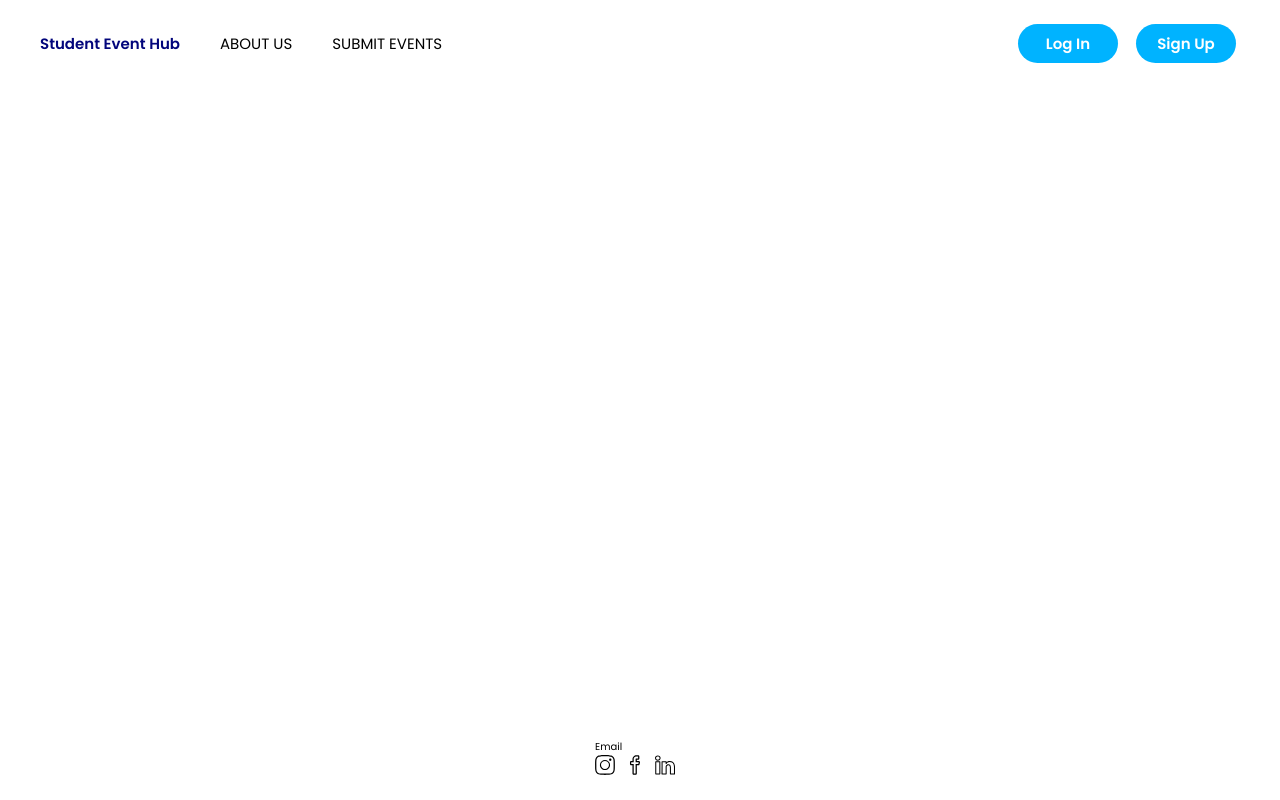
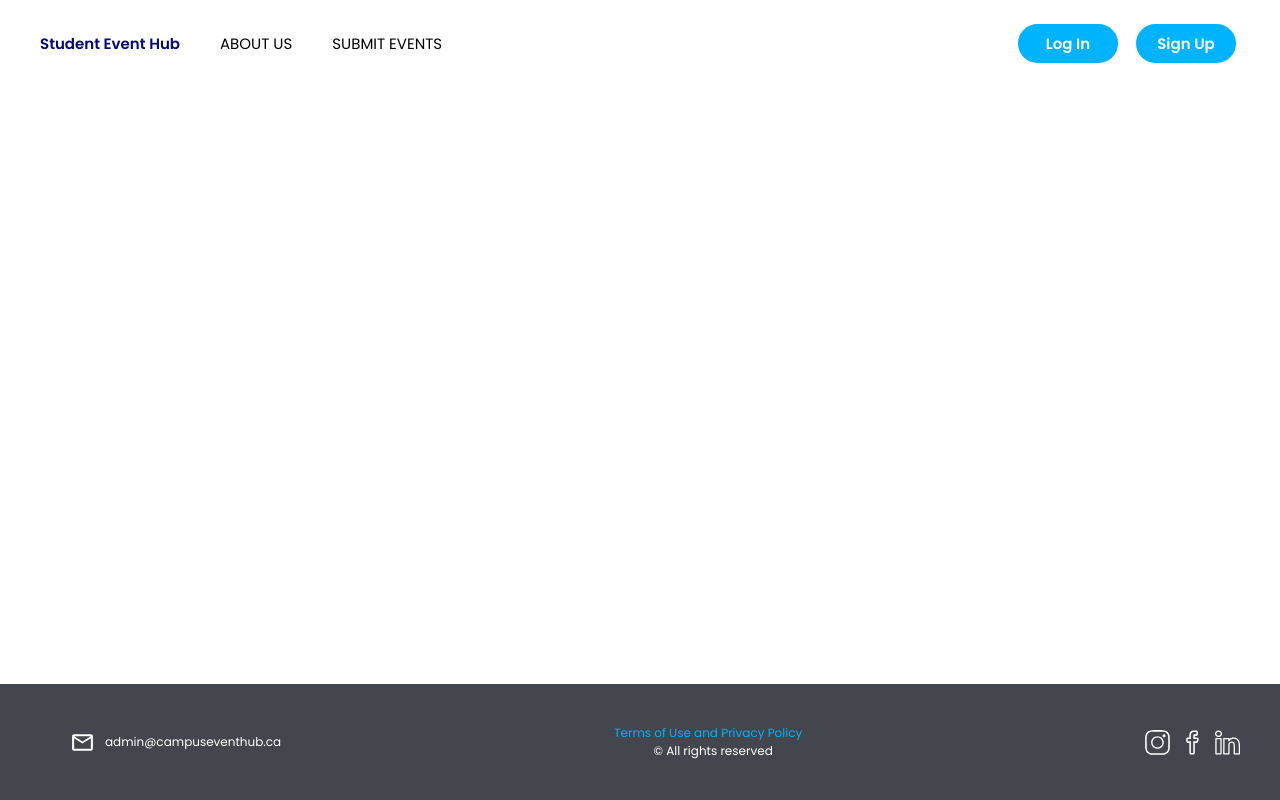
Before and after one commit to mystudentwellbeing/Campus-Event-Hub, a React (Vite) app in the folder frontend/: page /signup in a window 1280 px wide. Built offline with nearby package versions, Linux system fonts and the light colour scheme.

Commit message:
Add footer and media query for footer

```diff
--- a/frontend/src/index.css
+++ b/frontend/src/index.css
@@ -7,7 +7,7 @@
   --red: #dc1717;
   --white: #ffffff;
   --grey1: #f5f5f5;
-  --grey2: #D9D8D8
+  --grey2: #d9d8d8;
   --grey3: #43464c;
   --black: #000000;
 }
--- a/frontend/src/ui/Footer.jsx
+++ b/frontend/src/ui/Footer.jsx
@@ -1,3 +1,4 @@
+import { MdOutlineEmail } from 'react-icons/md';
 import { SlSocialInstagram } from 'react-icons/sl';
 import { SlSocialFacebook } from 'react-icons/sl';
 import { SlSocialLinkedin } from 'react-icons/sl';
@@ -6,12 +7,20 @@ import styles from './Footer.module.css';
 const Footer = () => {
   return (
     <footer>
-      <div className={styles.email}>Email</div>
-      <div className={styles.terms}></div>
-      <div className={styles.social}>
-        <SlSocialInstagram className={styles.reactIcons} />
-        <SlSocialFacebook className={styles.reactIcons} />
-        <SlSocialLinkedin className={styles.reactIcons} />
+      <div className={styles.footerContainer}>
+        <div className={styles.email}>
+          <MdOutlineEmail className={styles.reactIcons} />
+          <p>admin@campuseventhub.ca</p>
+        </div>
+        <div className={styles.terms}>
+          <p>Terms of Use and Privacy Policy</p>
+          <p>&copy; All rights reserved</p>
+        </div>
+        <div className={styles.social}>
+          <SlSocialInstagram className={styles.reactIcons} />
+          <SlSocialFacebook className={styles.reactIcons} />
+          <SlSocialLinkedin className={styles.reactIcons} />
+        </div>
       </div>
     </footer>
   );
--- a/frontend/src/ui/Footer.module.css
+++ b/frontend/src/ui/Footer.module.css
@@ -1,8 +1,73 @@
 footer {
+  width: 100vw;
   padding: 2rem;
+  color: var(--white);
+  background-color: var(--grey3);
 }
+
+.footerContainer {
+  display: flex;
+  flex-direction: column;
+  align-items: center;
+  width: 100vw;
+}
+
+.email {
+  display: flex;
+  margin-bottom: 1rem;
+  align-items: center;
+}
+
+.terms {
+  display: flex;
+  flex-direction: column;
+  align-items: center;
+  margin-bottom: 2rem;
+}
+
+.terms p:first-child {
+  color: var(--blue);
+}
+
+.social {
+  display: flex;
+  margin-bottom: 0.5rem;
+}
+
 .reactIcons {
   font-size: 2rem;
   margin-right: 1rem;
   vertical-align: center;
 }
+
+@media (min-width: 768px) {
+  .footerContainer {
+    max-width: 1400px;
+    margin: 0 auto;
+    padding: 2rem 5rem;
+    flex-direction: row;
+    justify-content: space-between;
+    font-size: 1.2rem;
+  }
+
+  .email {
+    margin-bottom: 0;
+  }
+
+  .terms {
+    margin-bottom: 0;
+  }
+
+  .terms p:first-child {
+    margin-right: 1rem;
+  }
+
+  .social {
+    margin-bottom: 0;
+  }
+
+  .reactIcons {
+    font-size: 2.5rem;
+    margin-right: 1rem;
+  }
+}
```
